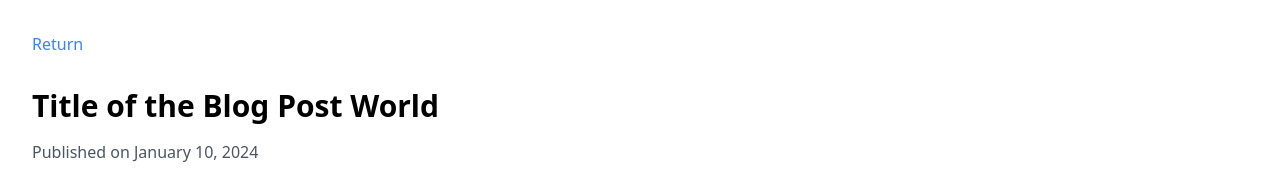
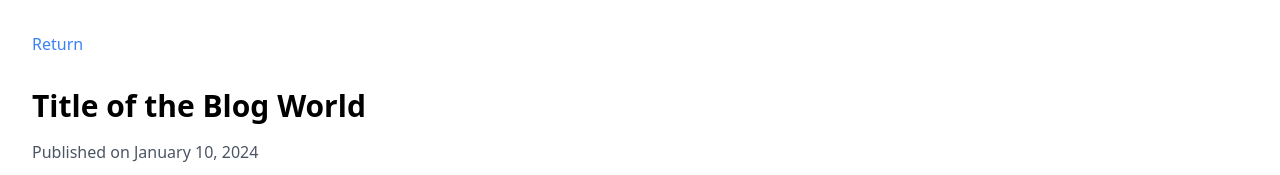
Before and after one commit to stazrouti/next-slugs, a Next.js app: page /posts/Blog3 in a window 1280 px wide. Shown: the top 175 px of the page. Built offline with nearby package versions, Linux system fonts and the light colour scheme.

Commit message:
small update

```diff
--- a/src/pages/posts/Blog2.js
+++ b/src/pages/posts/Blog2.js
@@ -17,7 +17,7 @@ export default function Blog2() {
             <div className="text-blue-500 hover:underline">Return</div>
           </Link>
         </div>
-        <h1 className="text-3xl font-bold mb-4">Title of the Blog Post It</h1>
+        <h1 className="text-3xl font-bold mb-4">Title of the Blog It</h1>
         <p className="text-gray-600 mb-4">Published on January 10, 2024</p>
 
         <img
--- a/src/pages/posts/Blog3.js
+++ b/src/pages/posts/Blog3.js
@@ -17,7 +17,7 @@ export default function Blog3() {
             <div className="text-blue-500 hover:underline">Return</div>
           </Link>
         </div>
-        <h1 className="text-3xl font-bold mb-4">Title of the Blog Post World</h1>
+        <h1 className="text-3xl font-bold mb-4">Title of the Blog World</h1>
         <p className="text-gray-600 mb-4">Published on January 10, 2024</p>
 
         <img
```
